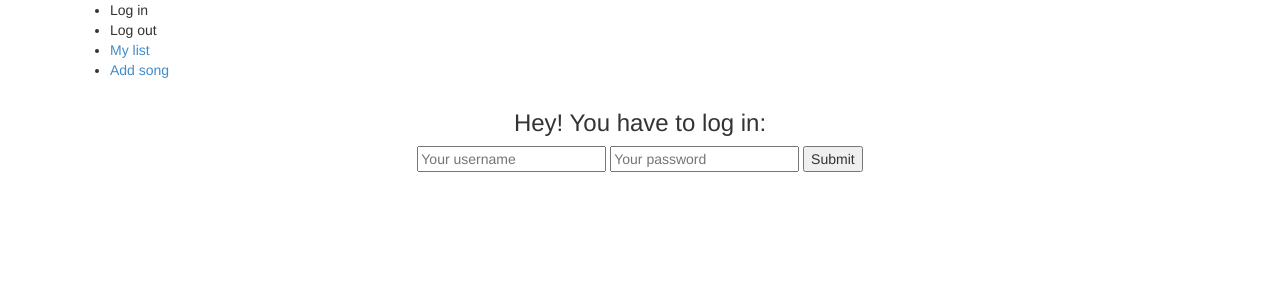
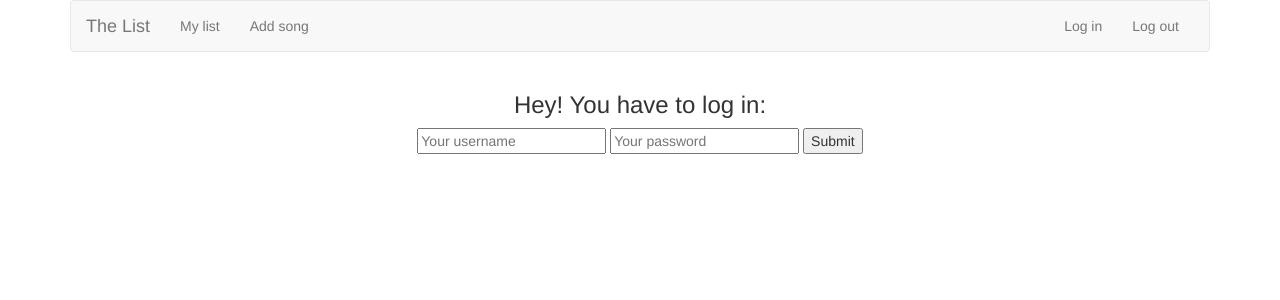
Before and after one commit to Sharp6/theListApi, a Node server app: page / in a window 1280 px wide. Shown: the top 300 px of the page. Run offline with Node 20, Linux system fonts and the light colour scheme; tables that the repository leaves empty hold one stand-in row (values such as "Sample post"); some libraries are stand-ins or nearby versions.

Commit message:
added som bootstrap styling

```diff
--- a/views/partials/menu.hbs
+++ b/views/partials/menu.hbs
@@ -1,6 +1,26 @@
-<ul>
-	<li>Log in</li>
-	<li>Log out</li>
-	<li><a href="/songs">My list</a></li>
-	<li><a href="/addSong">Add song</a></li>
-</ul>
+<nav class="navbar navbar-default">
+  <div class="container-fluid">
+    <!-- Brand and toggle get grouped for better mobile display -->
+    <div class="navbar-header">
+      <button type="button" class="navbar-toggle collapsed" data-toggle="collapse" data-target="#bs-example-navbar-collapse-1" aria-expanded="false">
+        <span class="sr-only">Toggle navigation</span>
+        <span class="icon-bar"></span>
+        <span class="icon-bar"></span>
+        <span class="icon-bar"></span>
+      </button>
+      <a class="navbar-brand" href="#">The List</a>
+    </div>
+
+    <!-- Collect the nav links, forms, and other content for toggling -->
+    <div class="collapse navbar-collapse" id="bs-example-navbar-collapse-1">
+      <ul class="nav navbar-nav">
+				<li><a href="/songs">My list</a></li>
+				<li><a href="/addSong">Add song</a></li>
+      </ul>
+      <ul class="nav navbar-nav navbar-right">
+        <li><a href="/">Log in</a></li>
+				<li><a href="/">Log out</a></li>
+      </ul>
+    </div><!-- /.navbar-collapse -->
+  </div><!-- /.container-fluid -->
+</nav>
```
Also changed, not shown: views/songs/songs.hbs (+7 -1 lines).
